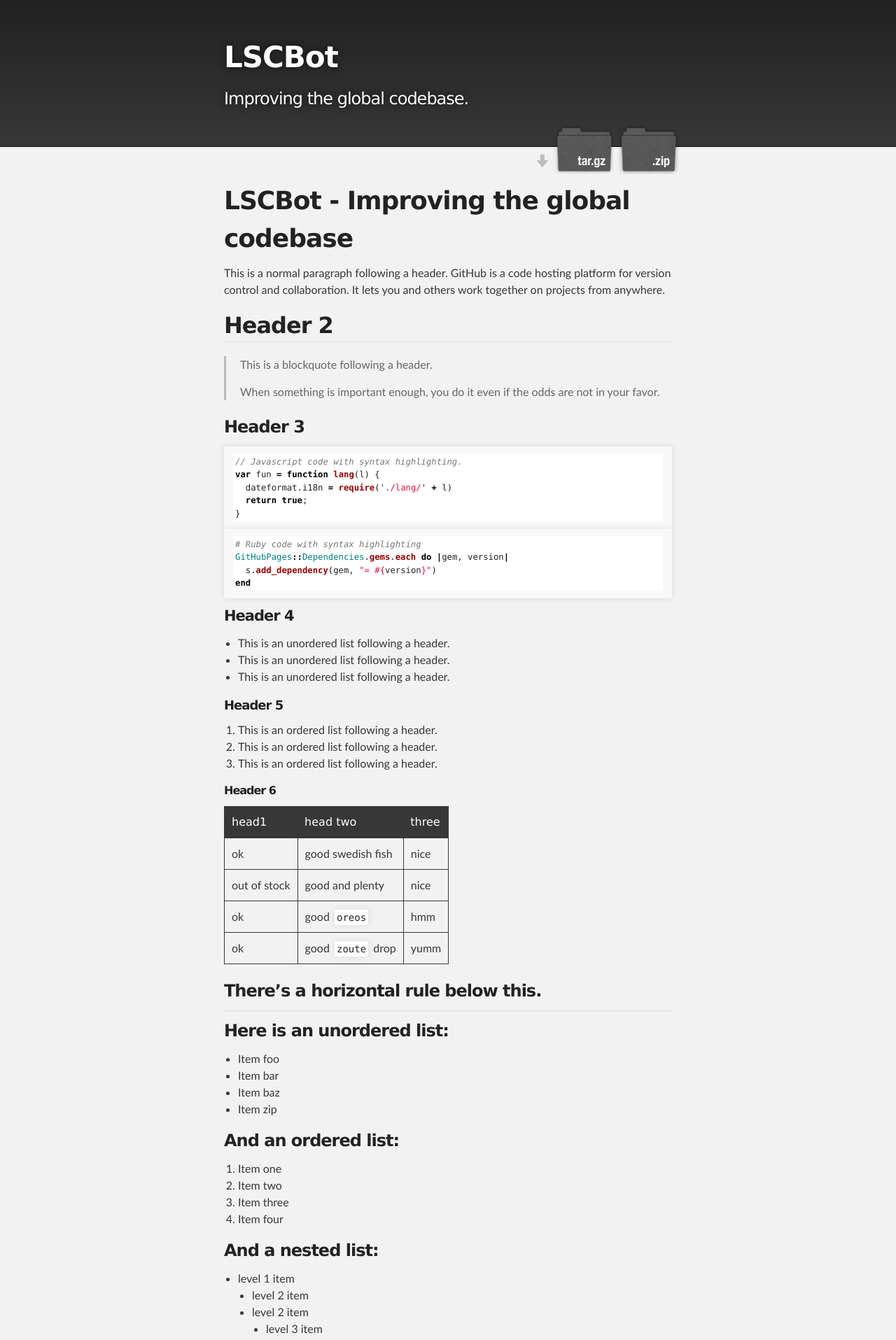
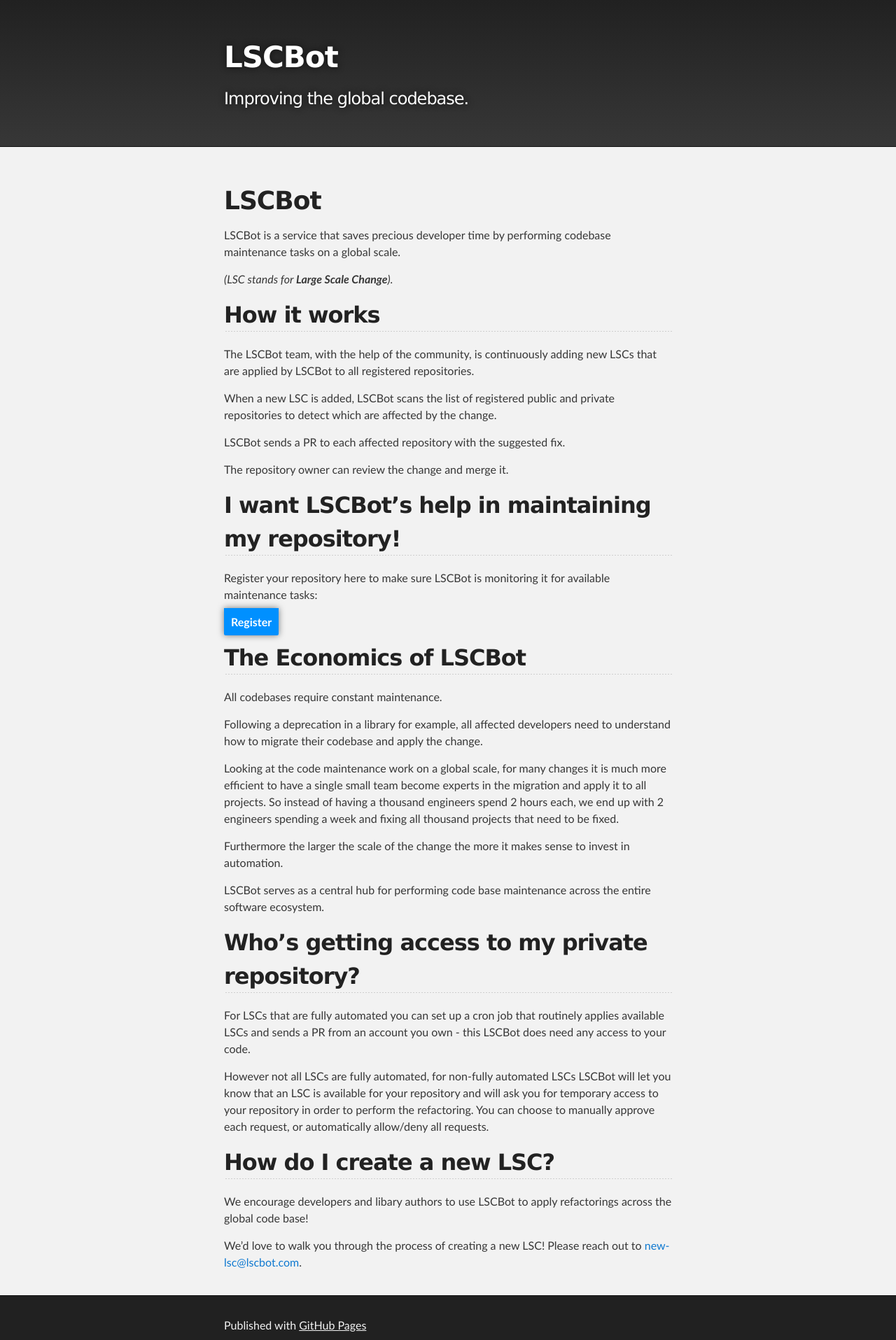
Before and after one commit to lsccontrol/lsccontrol.github.io, a Jekyll site: the page built from index.md, in a window 1280 px wide. Shown: the top 1915 px of the page at 70% size. Built offline with Jekyll 4.4.1, drawn with Linux system fonts in a browser that asks for light colours; our own code applies the rules of GitHub Pages for plain Markdown files; some of the changed text lies outside the part shown.

Commit message:
LSCBot FAQ page

````diff
--- a/Gemfile
+++ b/Gemfile
@@ -5,3 +5,5 @@ source "https://rubygems.org"
 gemspec
 
 gem "github-pages", group: :jekyll_plugins
+
+gem "webrick", "~> 1.7"
--- a/_config.yml
+++ b/_config.yml
@@ -1,5 +1,7 @@
 title: LSCBot
 description: Improving the global codebase.
-show_downloads: true
-google_analytics:
+show_downloads: false
+google_analytics: UA-204007563-1
 theme: jekyll-theme-slate
+github:
+  is_project_page: false
--- a/assets/css/style.scss
+++ b/assets/css/style.scss
@@ -2,3 +2,16 @@
 ---
 
 @import "jekyll-theme-slate";
+
+#register {
+  display: inline;
+  right: 10px;
+  z-index: 10;
+  padding: 10px 10px 10px 10px;
+  color: #fff;
+  background: #0090ff no-repeat 95% 50%;
+  font-weight: 700;
+  box-shadow: 0 0 10px rgba(0, 0, 0, 0.5);
+  border-bottom-left-radius: 2px;
+  border-bottom-right-radius: 2px;
+}
--- a/index.md
+++ b/index.md
@@ -2,114 +2,48 @@
 layout: default
 ---
 
-# LSCBot - Improving the global codebase
+# LSCBot
 
-This is a normal paragraph following a header. GitHub is a code hosting platform for version control and collaboration. It lets you and others work together on projects from anywhere.
+LSCBot is a service that saves precious developer time by performing codebase maintenance tasks on a global scale.
 
-## Header 2
-
-> This is a blockquote following a header.
->
-> When something is important enough, you do it even if the odds are not in your favor.
-
-### Header 3
-
-```js
-// Javascript code with syntax highlighting.
-var fun = function lang(l) {
-  dateformat.i18n = require('./lang/' + l)
-  return true;
-}
-```
-
-```ruby
-# Ruby code with syntax highlighting
-GitHubPages::Dependencies.gems.each do |gem, version|
-  s.add_dependency(gem, "= #{version}")
-end
-```
-
-#### Header 4
-
-*   This is an unordered list following a header.
-*   This is an unordered list following a header.
-*   This is an unordered list following a header.
-
-##### Header 5
-
-1.  This is an ordered list following a header.
-2.  This is an ordered list following a header.
-3.  This is an ordered list following a header.
-
-###### Header 6
-
-| head1        | head two          | three |
-|:-------------|:------------------|:------|
-| ok           | good swedish fish | nice  |
-| out of stock | good and plenty   | nice  |
-| ok           | good `oreos`      | hmm   |
-| ok           | good `zoute` drop | yumm  |
-
-### There's a horizontal rule below this.
-
-* * *
-
-### Here is an unordered list:
-
-*   Item foo
-*   Item bar
-*   Item baz
-*   Item zip
-
-### And an ordered list:
-
-1.  Item one
-1.  Item two
-1.  Item three
-1.  Item four
-
-### And a nested list:
-
-- level 1 item
-  - level 2 item
-  - level 2 item
-    - level 3 item
-    - level 3 item
-- level 1 item
-  - level 2 item
-  - level 2 item
-  - level 2 item
-- level 1 item
-  - level 2 item
-  - level 2 item
-- level 1 item
-
-### Small image
-
-![Octocat](https://github.githubassets.com/images/icons/emoji/octocat.png)
-
-### Large image
-
-![Branching](https://guides.github.com/activities/hello-world/branching.png)
+*(LSC stands for **Large Scale Change**).*
 
 
-### Definition lists can be used with HTML syntax.
+## How it works
+The LSCBot team, with the help of the community, is continuously adding new LSCs that are applied by LSCBot to all registered repositories.
 
-<dl>
-<dt>Name</dt>
-<dd>Godzilla</dd>
-<dt>Born</dt>
-<dd>1952</dd>
-<dt>Birthplace</dt>
-<dd>Japan</dd>
-<dt>Color</dt>
-<dd>Green</dd>
-</dl>
+When a new LSC is added, LSCBot scans the list of registered public and private repositories to detect which are affected by the change.
 
-```
-Long, single-line code blocks should not wrap. They should horizontally scroll if they are too long. This line should be long enough to demonstrate this.
-```
+LSCBot sends a PR to each affected repository with the suggested fix.
 
-```
-The final element.
-```
+The repository owner can review the change and merge it.
+
+## I want LSCBot's help in maintaining my repository!
+Register your repository here to make sure LSCBot is monitoring it for available maintenance tasks:
+
+
+<a id="register" href="/register">Register</a>
+
+
+## The Economics of LSCBot
+All codebases require constant maintenance.
+
+Following a deprecation in a library for example, all affected developers need to understand how to migrate their codebase and apply the change.
+
+Looking at the code maintenance work on a global scale, for many changes it is much more efficient to have a single small team become experts in the migration and apply it to all projects. So instead of having a thousand engineers spend 2 hours each, we end up with 2 engineers spending a week and fixing all thousand projects that need to be fixed.
+
+Furthermore the larger the scale of the change the more it makes sense to invest in automation.
+
+LSCBot serves as a central hub for performing code base maintenance across the entire software ecosystem.
+
+## Who’s getting access to my private repository?
+For LSCs that are fully automated you can set up a cron job that routinely applies available LSCs and sends a PR from an account you own - this LSCBot does need any access to your code.
+
+However not all LSCs are fully automated, for non-fully automated LSCs LSCBot will let you know that an LSC is available for your repository and will ask you for temporary access to your repository in order to perform the refactoring. You can choose to manually approve each request, or automatically allow/deny all requests.
+
+
+## How do I create a new LSC?
+
+We encourage developers and libary authors to use LSCBot to apply refactorings across the global code base!
+
+We'd love to walk you through the process of creating a new LSC! Please reach out to <new-lsc@lscbot.com>.
````
Also changed, not shown: _layouts/register.html (added, +47 -0 lines), another-page.md (deleted, +0 -9 lines), register.md (added, +3 -0 lines), 1 other file.
